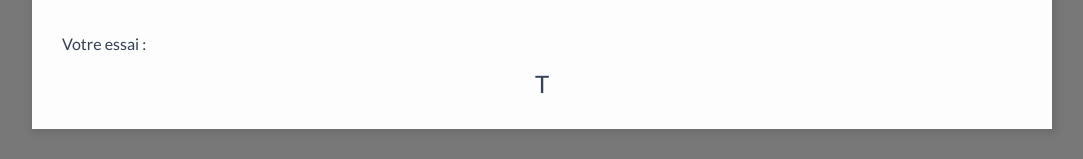
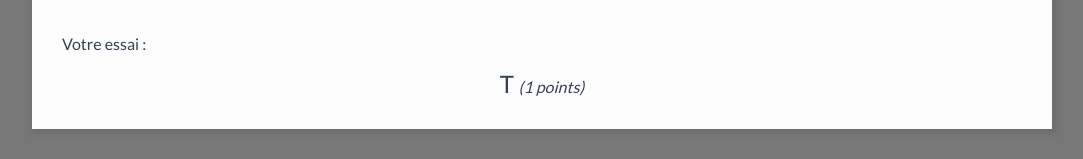
Before and after one commit to ManuKpL/wordux, a React app: page / in a window 1280 px wide. Both pictures are taken after a click on the button "T 1". Shown: the part 474-633 px from the top of the page, without its empty margins (98-1181 px from the left). Built offline with nearby package versions, Linux system fonts and the light colour scheme.

Commit message:
[FRONT] points : calculate and simple display

```diff
--- a/src/components/Try.jsx
+++ b/src/components/Try.jsx
@@ -3,7 +3,7 @@ import React from 'react';
 
 import t from '../providers/translate/translate';
 
-const Try = ({ word }) => {
+const Try = ({ points, word }) => {
   let placeHolder;
   let wordElement;
 
@@ -13,7 +13,7 @@ const Try = ({ word }) => {
     wordElement = '';
   } else {
     placeHolder = '';
-    wordElement = (<span>{word}</span>);
+    wordElement = (<span>{word} <em>{`(${points} ${t('shared.points')}`})</em></span>);
   }
 
   return (
@@ -25,10 +25,12 @@ const Try = ({ word }) => {
 };
 
 Try.propTypes = {
+  points: PropTypes.number,
   word: PropTypes.string,
 };
 
 Try.defaultProps = {
+  points: 0,
   word: 'shared.none',
 };
 
--- a/src/pages/Game.jsx
+++ b/src/pages/Game.jsx
@@ -8,6 +8,7 @@ class Game extends React.Component {
   constructor(props) {
     super(props);
     this.state = {
+      pointsTotal: 0,
       word: 'shared.none',
     };
     this.letters = [];
@@ -18,10 +19,15 @@ class Game extends React.Component {
     return this.letters.reduce((w, { value }) => w + value, '') || 'shared.none';
   }
 
+  calculatePointsTotal() {
+    return this.letters.reduce((sum, { points }) => sum + points, 0);
+  }
+
   addLetterToWord(letter) {
     this.letters = [...this.letters, letter];
     const newWord = this.buildNewWord();
     this.setState({
+      pointsTotal: this.calculatePointsTotal(),
       word: newWord,
     });
   }
@@ -30,13 +36,14 @@ class Game extends React.Component {
     this.letters = this.letters.filter(l => l.uid !== letter.uid);
     const newWord = this.buildNewWord();
     this.setState({
+      pointsTotal: this.calculatePointsTotal(),
       word: newWord,
     });
   }
 
   render() {
     const { draw } = this.props;
-    const { word } = this.state;
+    const { pointsTotal, word } = this.state;
     return (
       <main>
         <h2>A game of words</h2>
@@ -45,7 +52,7 @@ class Game extends React.Component {
           draw={draw}
           removeLetter={this.removeLetterFromWord.bind(this)}
         />
-        <Try word={word} />
+        <Try word={word} points={pointsTotal} />
       </main>
     );
   }
--- a/src/providers/letters/letters.js
+++ b/src/providers/letters/letters.js
@@ -8,7 +8,7 @@ export default (() => {
   }
 
   const buildLetterInstance = ({ points, value, index }) => ({
-    uid: value + index, value, points, modifiers: [],
+    uid: value + index, value, points: parseInt(points, 10), modifiers: [],
   });
 
   const mapLettersDefinitions = ([points, arrays]) => (
--- a/src/providers/translate/translate.json
+++ b/src/providers/translate/translate.json
@@ -6,7 +6,8 @@
     "baseline": "A game of words"
   },
   "shared": {
-    "none": "aucun"
+    "none": "aucun",
+    "points": "points"
   },
   "try": {
     "yourTry": "Votre essai"
--- a/styles/components/_try.scss
+++ b/styles/components/_try.scss
@@ -2,6 +2,9 @@ section.try-wrapper {
   > div {
     text-align: center;
     min-height: 30px;
-    > span { font-size: 24px; }
+    > span {
+      font-size: 24px;
+      > em { font-size: 1rem; }
+    }
   }
 }
```
